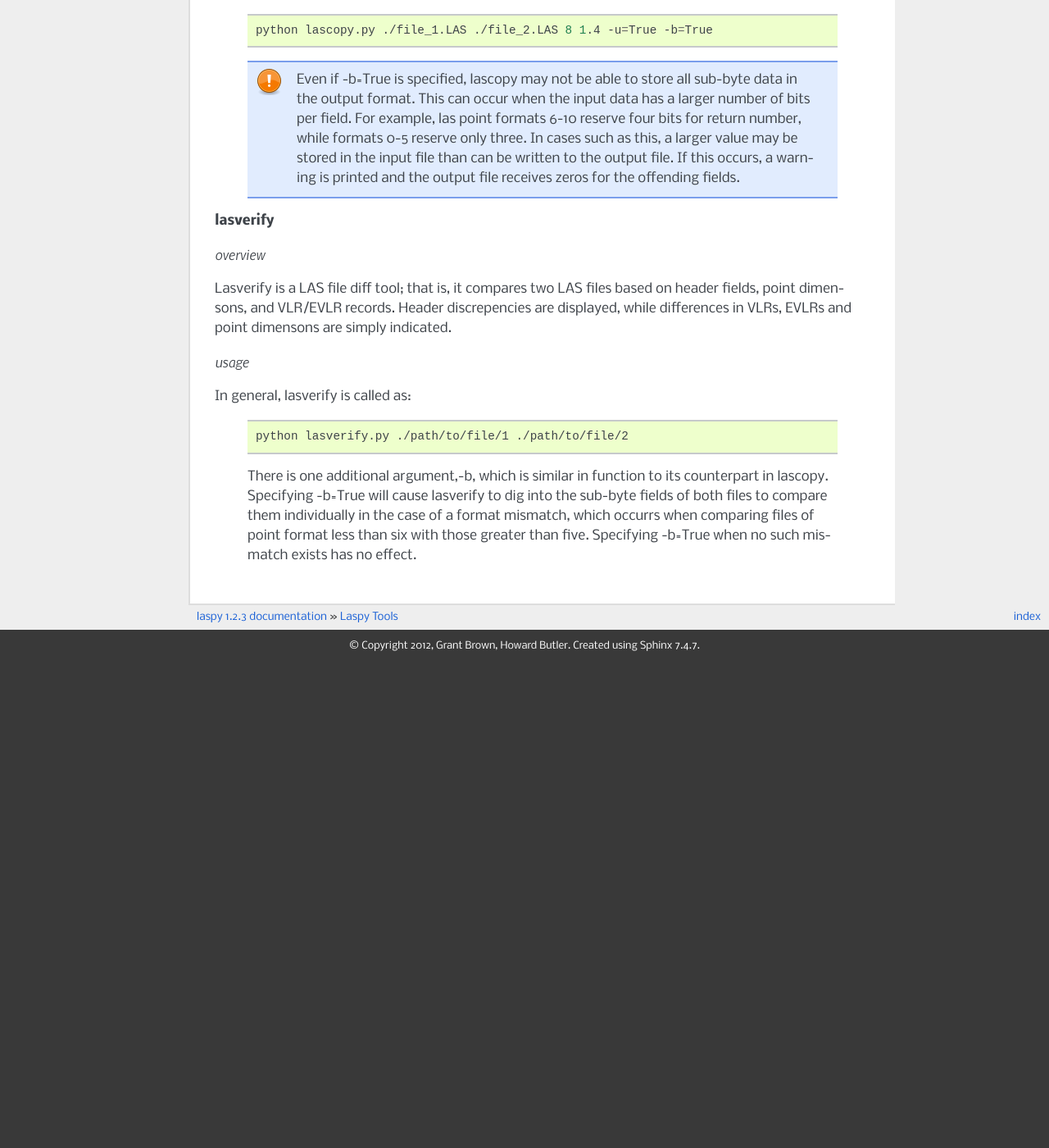
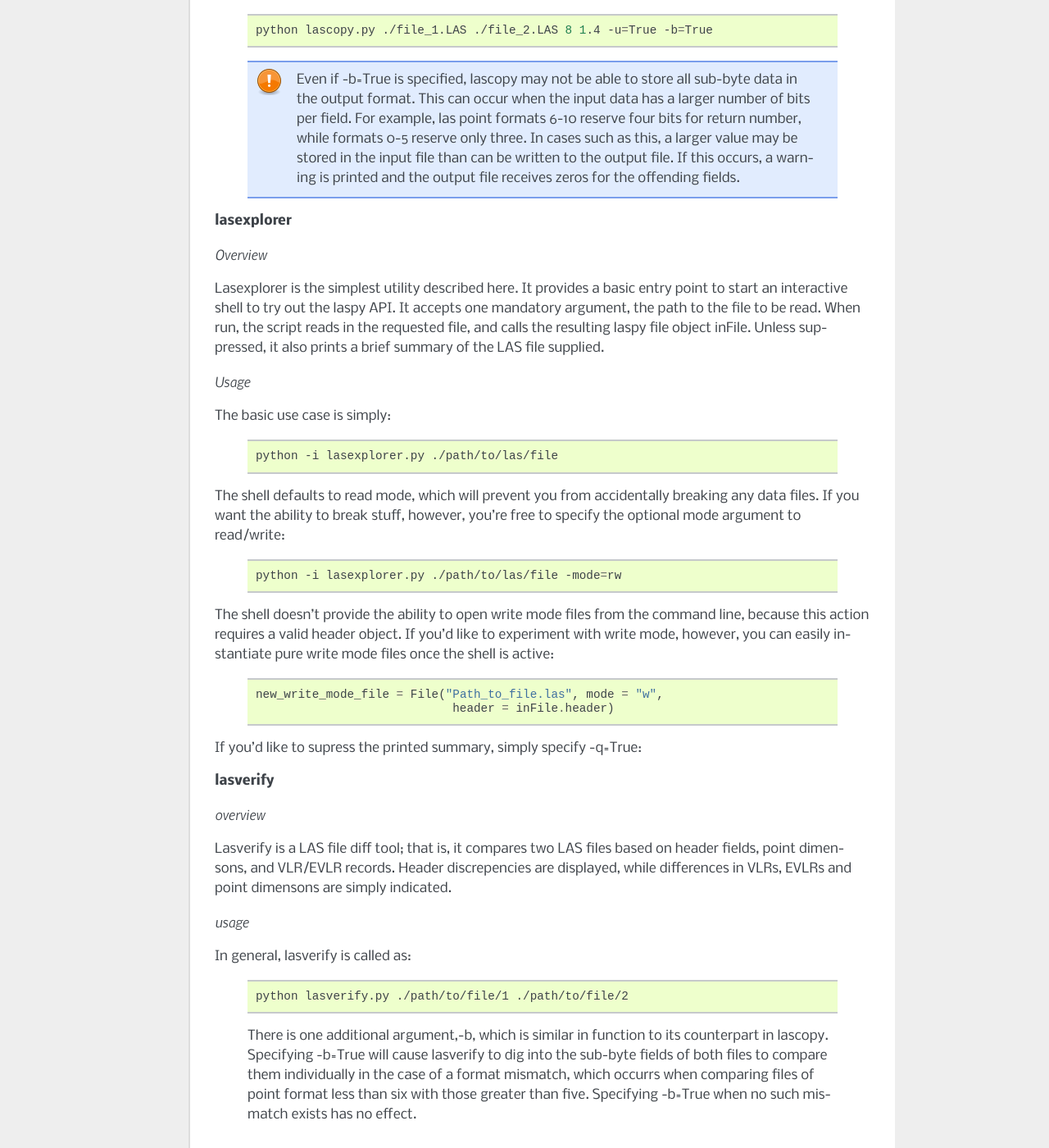
Before and after one commit to laspy/laspy, a Sphinx documentation site: the page built from doc/source/laspy_tools.rst, in a window 1280 px wide and 1400 px high, scrolled down 1016 px. Shown: the whole window at 82% size. Built offline with Sphinx 7.4.7, drawn with Linux system fonts in a browser that asks for light colours; formulas are drawn with MathJax 3; pages that are not in the unit, such as notebooks, are missing from menus; before the commit the page ends 1823 px from its top, so only the background shows below that; some of the changed text lies outside the part shown.

Commit message:
Make better interactive shell and associated documentation

```diff
--- a/doc/source/laspy_tools.rst
+++ b/doc/source/laspy_tools.rst
@@ -2,8 +2,8 @@ Laspy Tools
 ===========
 
 Laspy comes with several command line utilities which use the library. In the
-laspy/tools directory, you should find lascopy.py and lasverify.py. These
-are the two full utilites provided by laspy at the moment, though other (less complete)
+laspy/tools directory, you should find lascopy.py, lasexplorer.py, and lasverify.py. These
+are the three full utilites provided by laspy at the moment, though other (less complete)
 code examples may be found in the laspy/misc directory.
 
 **lascopy**
@@ -64,6 +64,48 @@ the output file will not include them.
         can be written to the output file. If this occurs, a warning is printed
         and the output file receives zeros for the offending fields.
 
+**lasexplorer**
+
+*Overview*
+
+Lasexplorer is the simplest utility described here. It provides a basic entry
+point to start an interactive shell to try out the laspy API. It accepts one
+mandatory argument, the path to the file to be read. When run, the script reads
+in the requested file, and calls the resulting laspy file object inFile. Unless suppressed,
+it also prints a brief summary of the LAS file supplied.
+
+*Usage*
+
+The basic use case is simply:
+
+    .. code-block:: sh
+
+        python -i lasexplorer.py ./path/to/las/file
+
+The shell defaults to read mode, which will prevent you from accidentally breaking
+any data files. If you want the ability to break stuff, however, you're free to specify
+the optional mode argument to read/write:
+
+    .. code-block :: sh
+
+        python -i lasexplorer.py ./path/to/las/file -mode=rw
+
+The shell doesn't provide the ability to open write mode files from the command
+line, because this action requires a valid header object. If you'd like to experiment
+with write mode, however, you can easily instantiate pure write mode files once
+the shell is active:
+
+    .. code-block :: python
+
+        new_write_mode_file = File("Path_to_file.las", mode = "w",
+                                    header = inFile.header)
+
+If you'd like to supress the printed summary, simply specify -q=True:
+
+    .. code block :: sh
+
+        python -i lasexplorer.py ./path/to/las/file -q=True
+
 **lasverify**
 
 *overview*
```
Also changed, not shown: 1 other file.
